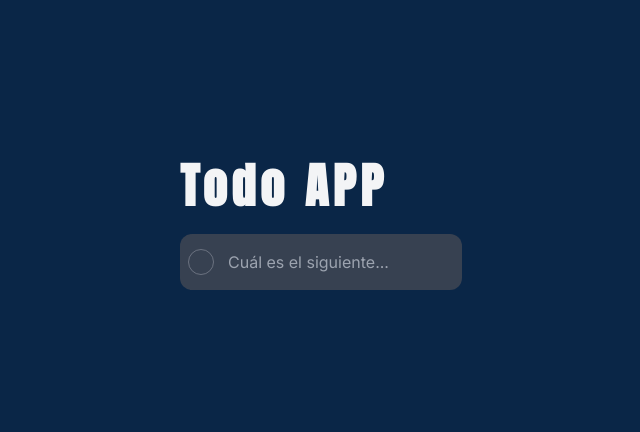
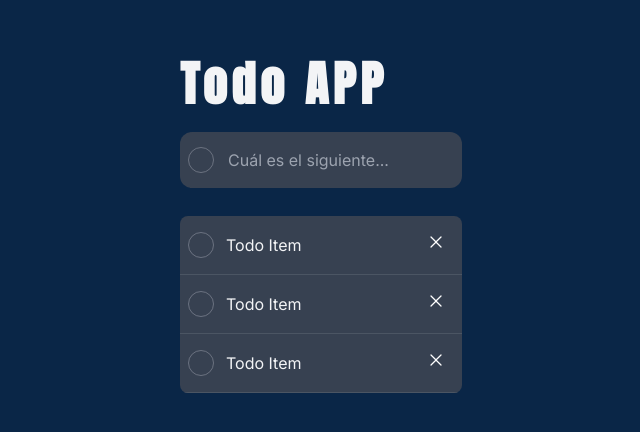
Before and after one commit to Javi-Salas-Dev/TodoList-app, a React (Create React App) app: page / in a window 1280 px wide. Shown: the part 174-606 px from the top of the page, without its empty margins (319-959 px from the left). Built offline with nearby package versions, Linux system fonts and the light colour scheme.

Commit message:
Se agregan componentes Todo, TodoList y TodoFilters

```diff
--- a/src/App.js
+++ b/src/App.js
@@ -1,13 +1,20 @@
 import { Title } from "./componentes/Title/Title";
+import { Todo } from "./componentes/Todo/Todo";
 import { TodoInput } from "./componentes/TodoInput/TodoInput";
+import { TodoList } from "./componentes/TodoList/TodoList";
 
 
 function App() {
   return (
-    <div className="bg-primary min-h-screen h-full text-gray-100 flex items-center justify-center py-20 px-5">
+    <div className="bg-primary min-h-screen h-full text-gray-100 flex items-center font-inter justify-center py-20 px-5">
       <div>
         <Title />
         <TodoInput />
+        <TodoList>
+          <Todo />
+          <Todo />
+          <Todo />
+        </TodoList>
       </div>
     </div>
   );
--- /dev/null
+++ b/src/componentes/Todo/Todo.jsx
@@ -0,0 +1,19 @@
+const Todo = () => {
+    return (
+        <div className="flex item-center justify-between p-4 pl-2 bg-gray-700 border-b border-solid border-gray-600">
+            <div className="flex items-center">
+                <span className="border-solid border border-gray-500 rounded-full p-3 cursor-pointer"></span>
+                <p className="pl-3">
+                    Todo Item
+                </p>
+            </div>
+            <img className="h-5 w-5 cursor-pointer transition-all duration-300 ease-in" src="/close-icon.svg" alt="icono de cerrar"/>
+        </div>
+    );
+
+}
+
+
+
+
+export { Todo };
--- /dev/null
+++ b/src/componentes/Todo/index.js
@@ -0,0 +1 @@
+export * from './Todo'
--- /dev/null
+++ b/src/componentes/TodoFilters/TodoFilters.components.jsx
@@ -0,0 +1,12 @@
+const FiltersContainer = ({children}) => {
+    return (
+        <div className="flex items-center justify-between p-4 bg-gray-700 border-b border-solid border-gray-600">
+            {children}
+        </div>
+    )
+}
+
+
+
+
+export { FiltersContainer };
--- /dev/null
+++ b/src/componentes/TodoFilters/TodoFilters.jsx
@@ -0,0 +1,11 @@
+const TodoFilters = () => {
+    return (
+        <div></div>
+    )
+
+}
+
+
+
+
+export { TodoFilters };
--- /dev/null
+++ b/src/componentes/TodoFilters/index.js
@@ -0,0 +1 @@
+export * from './TodoFilters';
--- /dev/null
+++ b/src/componentes/TodoList/TodoList.jsx
@@ -0,0 +1,10 @@
+const TodoList = ({ children }) => {
+    return (
+        <div className="flex flex-col mt-7 rounded-lg overflow-hidden shadow-2-xl">
+            {children}
+        </div>
+    )
+
+}
+
+export { TodoList };
--- /dev/null
+++ b/src/componentes/TodoList/index.js
@@ -0,0 +1 @@
+export * from './TodoList';
```
Also changed, not shown: public/check-icon.svg (added), public/close-icon.svg (added).
